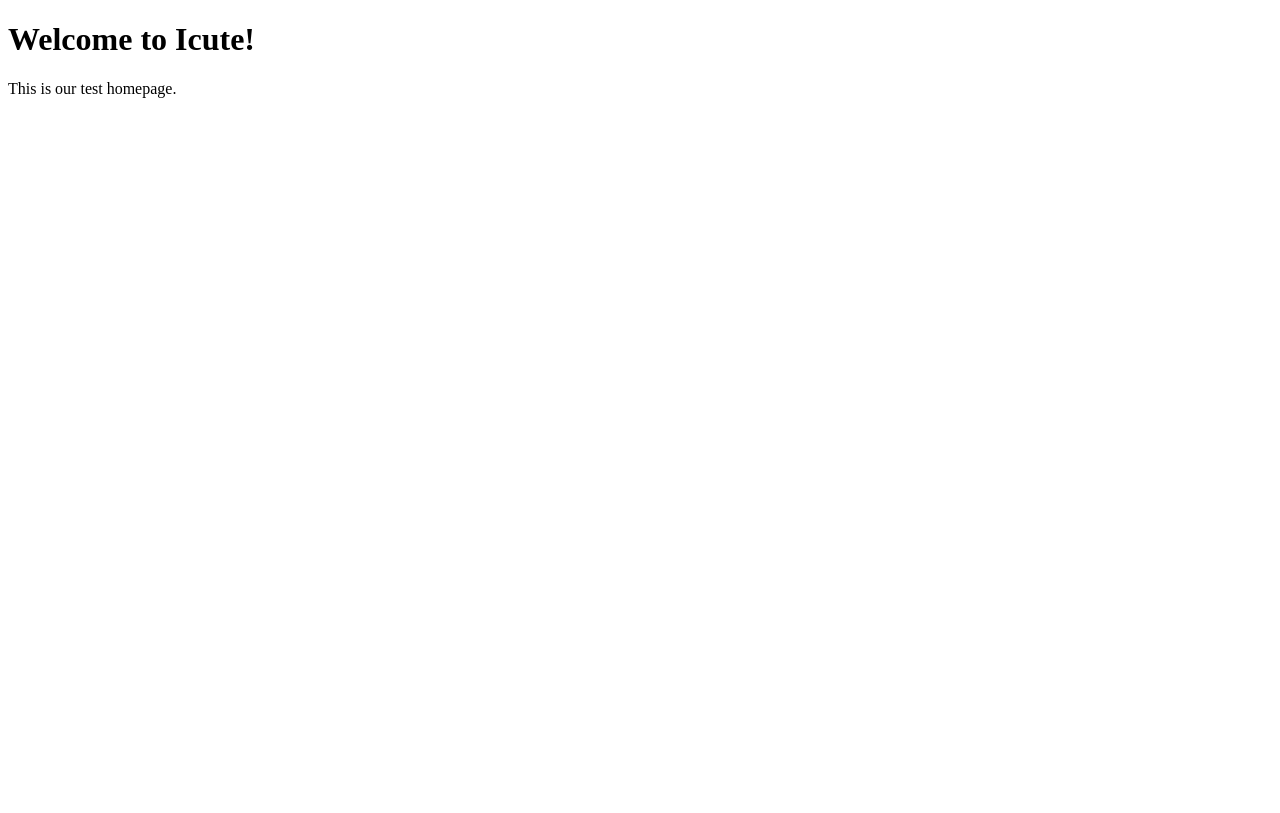
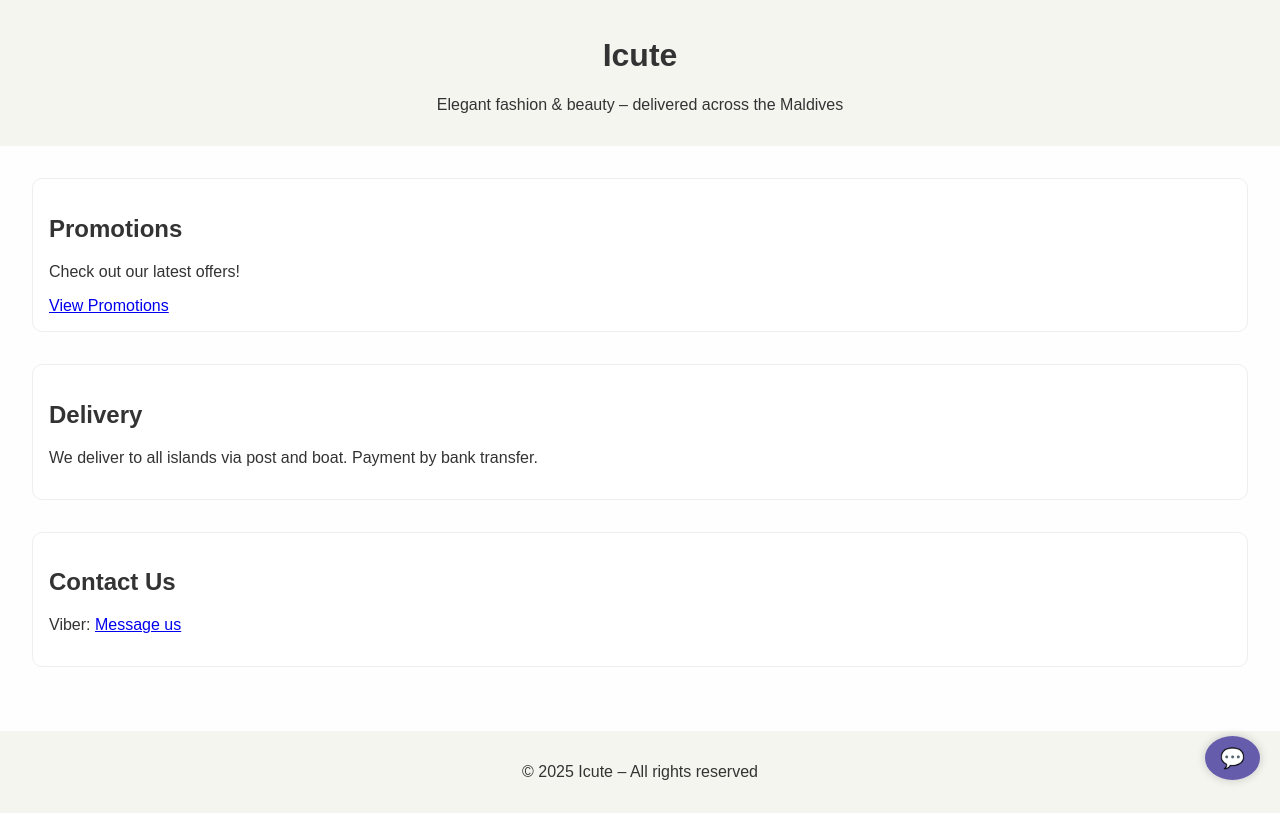
Before and after one commit to icutemv/icute-website, a plain HTML site: page index.html in a window 1280 px wide. Drawn offline with Linux system fonts and the light colour scheme; files that its build step writes are made by us from their sources.

Commit message:
Add files via upload

```diff
--- a/index.html
+++ b/index.html
@@ -1,10 +1,40 @@
+
 <!DOCTYPE html>
-<html>
-  <head>
-    <title>Icute</title>
-  </head>
-  <body>
-    <h1>Welcome to Icute!</h1>
-    <p>This is our test homepage.</p>
-  </body>
+<html lang="en">
+<head>
+    <meta charset="UTF-8">
+    <meta name="viewport" content="width=device-width, initial-scale=1.0">
+    <title>Icute | Clothing & Cosmetics</title>
+    <link rel="stylesheet" href="assets/css/style.css">
+</head>
+<body>
+    <header>
+        <h1>Icute</h1>
+        <p>Elegant fashion & beauty – delivered across the Maldives</p>
+    </header>
+
+    <main>
+        <section class="promo">
+            <h2>Promotions</h2>
+            <p>Check out our latest offers!</p>
+            <a href="#">View Promotions</a>
+        </section>
+
+        <section class="info">
+            <h2>Delivery</h2>
+            <p>We deliver to all islands via post and boat. Payment by bank transfer.</p>
+        </section>
+
+        <section class="contact">
+            <h2>Contact Us</h2>
+            <p>Viber: <a href="viber://chat?number=+9607755268">Message us</a></p>
+        </section>
+    </main>
+
+    <footer>
+        <p>&copy; 2025 Icute – All rights reserved</p>
+    </footer>
+
+    <a href="viber://chat?number=+9607755268" class="viber-button" title="Chat with us on Viber">💬</a>
+</body>
 </html>
--- /dev/null
+++ b/style.css
@@ -0,0 +1,39 @@
+
+body {
+    font-family: sans-serif;
+    background-color: #fefefe;
+    color: #333;
+    margin: 0;
+    padding: 0;
+}
+
+header, footer {
+    background-color: #f5f5f0;
+    text-align: center;
+    padding: 1em;
+}
+
+main {
+    padding: 2em;
+}
+
+section {
+    margin-bottom: 2em;
+    background: #fff;
+    padding: 1em;
+    border: 1px solid #eee;
+    border-radius: 10px;
+}
+
+.viber-button {
+    position: fixed;
+    bottom: 20px;
+    right: 20px;
+    background: #665cac;
+    color: white;
+    font-size: 20px;
+    padding: 10px 15px;
+    border-radius: 50%;
+    text-decoration: none;
+    box-shadow: 0 0 10px rgba(0,0,0,0.2);
+}
```
